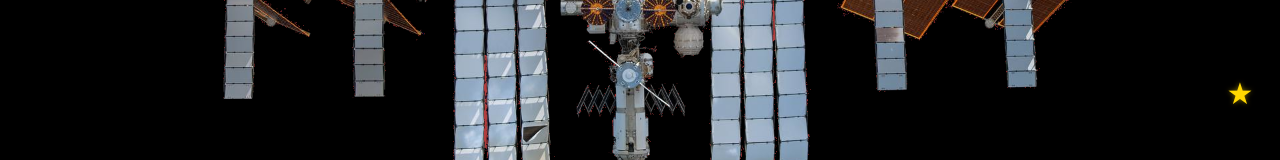
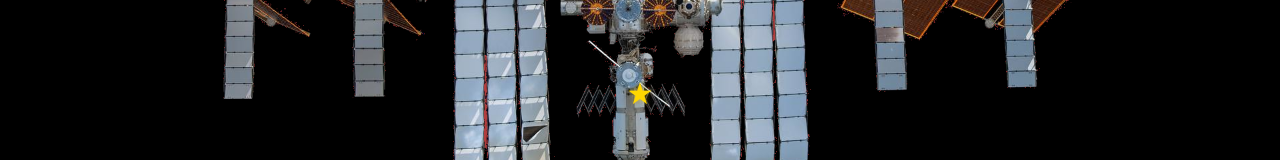
Before and after one commit to MiguelGmz7/International-Space-Station-25th-Anniversary-Apps, a React (Vite) app: page / in a window 1280 px wide. Shown: the part 310-470 px from the top of the page. Built offline with nearby package versions, Linux system fonts and the light colour scheme.

Commit message:
ADD: Now Button is a component

```diff
--- a/src/App.jsx
+++ b/src/App.jsx
@@ -107,7 +107,10 @@ function App() {
         </div>
       )}
 
-      <StarButton onClick={handleStarClick} />
+      <StarButton
+        onClick={() => handleStarClick(2)}
+        style={{ position: 'absolute', top: '50%', left: '50%', transform: 'translate(-50%, -50%)' }}
+      />
     </>
   )
 }
--- a/src/components/StarButton.css
+++ b/src/components/StarButton.css
@@ -1,8 +1,5 @@
 .star-button {
-  position: absolute;
-  right: 20px;
-  top: 50%;
-  transform: translateY(-50%);
+  /* Remove absolute positioning to make it flexible */
   background: none;
   border: none;
   cursor: pointer;
--- a/src/components/StarButton.jsx
+++ b/src/components/StarButton.jsx
@@ -1,11 +1,12 @@
 import React from 'react';
 import './StarButton.css';
 
-const StarButton = ({ onClick, className }) => {
+const StarButton = ({ onClick, className, style }) => {
   return (
     <button
       className={`star-button ${className || ''}`}
       onClick={onClick}
+      style={style}
     >
       <span className="star-icon">★</span>
     </button>
```
